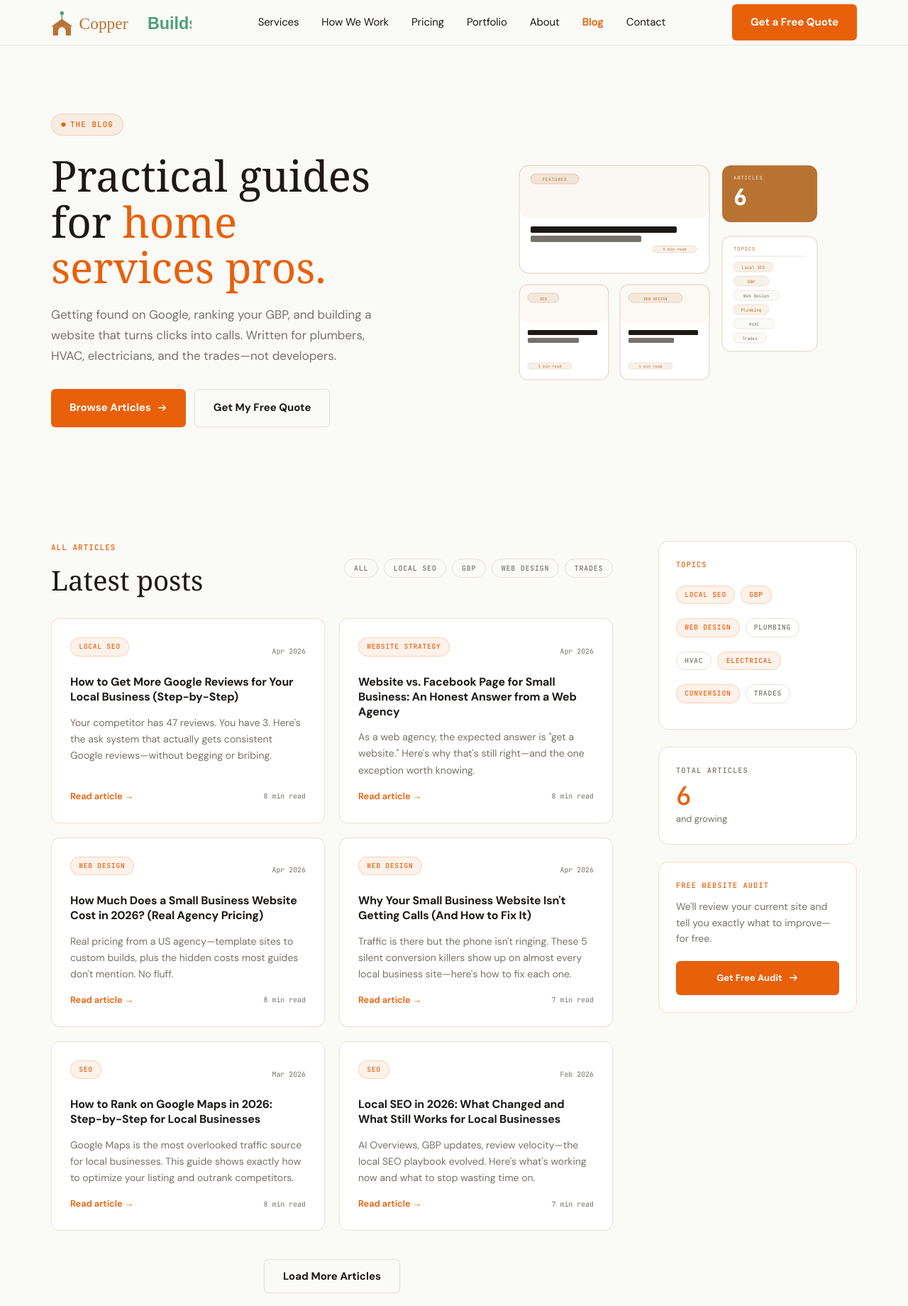
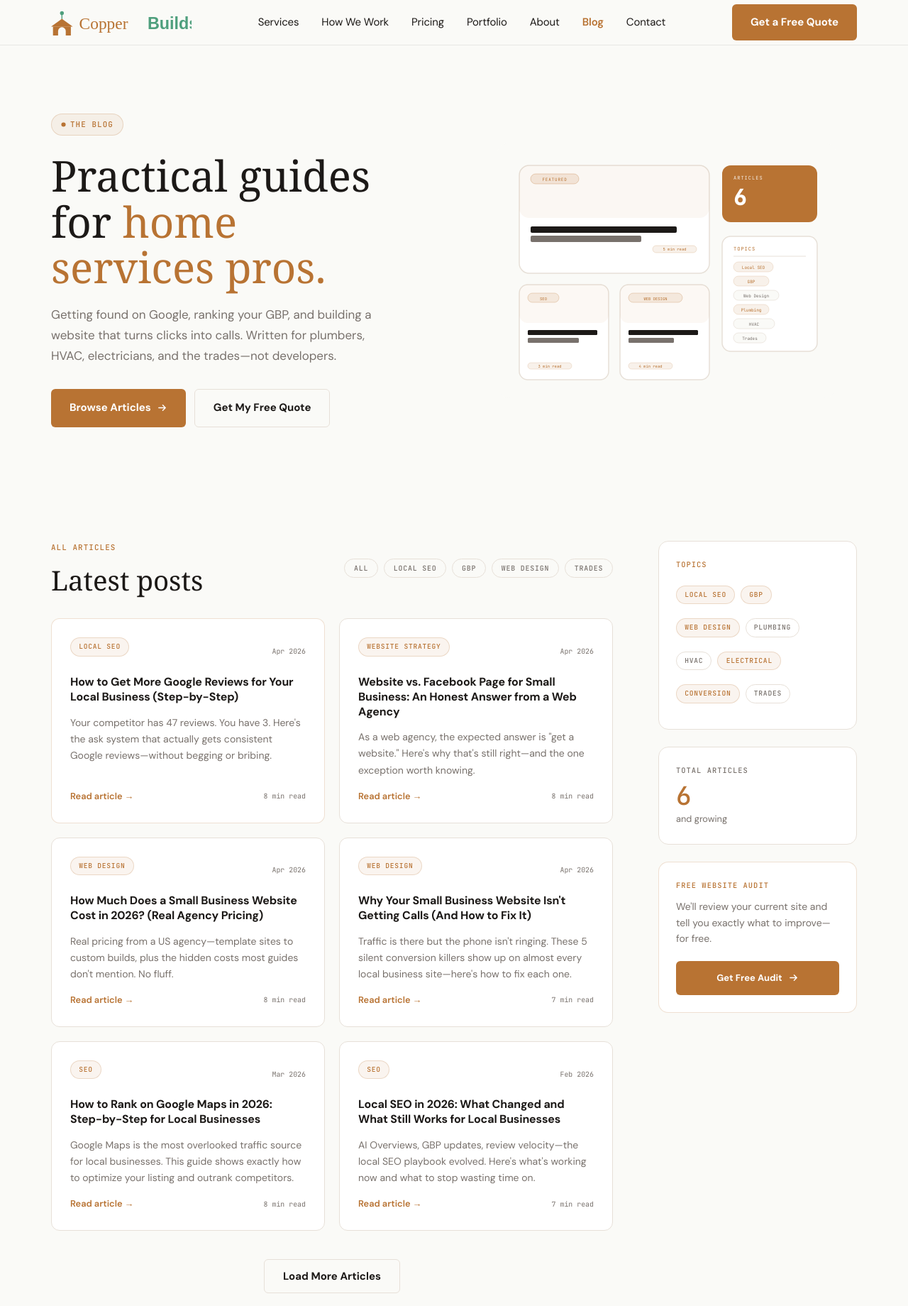
Before and after one commit to lantech0/copperbuilds-website, a PHP site: page /blog.html in a window 1280 px wide. Shown: the top 1840 px of the page at 71% size. Run offline with PHP 8.4, Linux system fonts and the light colour scheme; some web fonts are replaced.

Commit message:
brand: update foundation.css tokens to CopperBuilds palette
- --accent: #E8600A → #B87333 (copper)
- --accent-hover: #C2500A → #9A6129
- --accent-dim/border: rgba updated to copper base
- --blue: #1D4ED8 → #4E9F7D (teal alias)
- --teal: #4E9F7D added as explicit token
- --shadow-glow: updated to copper rgba
- Comment: LANTECH → COPPERBUILDS
- serve.mjs: update console log brand name

Propagates to all 18 linked HTML pages via shared foundation.

Co-Authored-By: Claude Sonnet 4.6 <noreply@anthropic.com>

```diff
--- a/css/foundation.css
+++ b/css/foundation.css
@@ -1,5 +1,5 @@
 /* ═══════════════════════════════════════════════════════════
-   LANTECH FOUNDATION CSS — single source of truth
+   COPPERBUILDS FOUNDATION CSS — single source of truth
    Imported by every page. Edit here = every page updates.
    ═══════════════════════════════════════════════════════════ */
 
@@ -13,18 +13,19 @@
   --warm-stone:      #78716C;
   --muted:           #78716C;
   --subtle:          #A8A29E;
-  --accent:          #E8600A;
-  --accent-hover:    #C2500A;
-  --accent-dim:      rgba(232,96,10,0.08);
-  --accent-border:   rgba(232,96,10,0.22);
-  --blue:            #1D4ED8;
+  --accent:          #B87333;  /* copper — primary brand color */
+  --accent-hover:    #9A6129;
+  --accent-dim:      rgba(184,115,51,0.08);
+  --accent-border:   rgba(184,115,51,0.22);
+  --teal:            #4E9F7D;  /* secondary accent — CTAs, highlights */
+  --blue:            #4E9F7D;  /* alias → teal */
   --border:          #E7E0D8;
   --rule:            rgba(28,25,23,0.08);
 
   --shadow-def:      0 1px 3px rgba(28,25,23,0.08), 0 1px 2px rgba(28,25,23,0.06);
   --shadow-lift:     0 4px 16px rgba(28,25,23,0.10), 0 2px 6px rgba(28,25,23,0.06);
   --shadow-elevated: 0 12px 40px rgba(28,25,23,0.12), 0 4px 12px rgba(28,25,23,0.06);
-  --shadow-glow:     0 8px 24px rgba(232,96,10,0.22);
+  --shadow-glow:     0 8px 24px rgba(184,115,51,0.22);
 
   --ease-out:        cubic-bezier(0.16, 1, 0.3, 1);
   --ease-in:         cubic-bezier(0.7, 0, 0.84, 0);
--- a/serve.mjs
+++ b/serve.mjs
@@ -46,5 +46,5 @@ http.createServer((req, res) => {
     res.end(data);
   });
 }).listen(PORT, () => {
-  console.log(`Lantech dev server running at http://localhost:${PORT}`);
+  console.log(`CopperBuilds dev server running at http://localhost:${PORT}`);
 });
```
